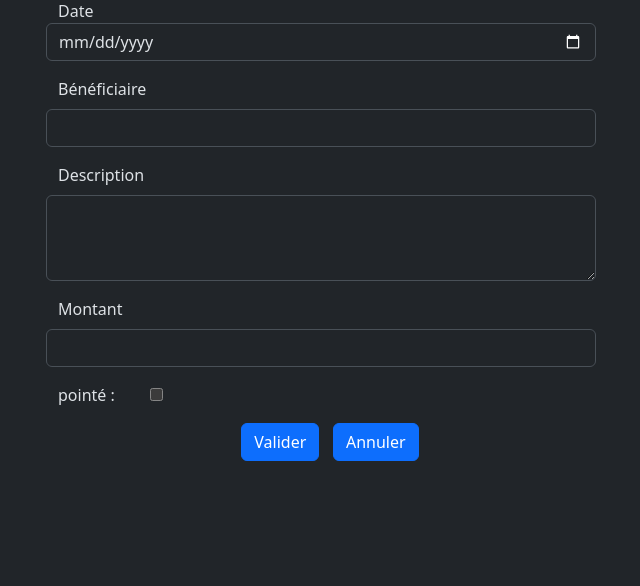
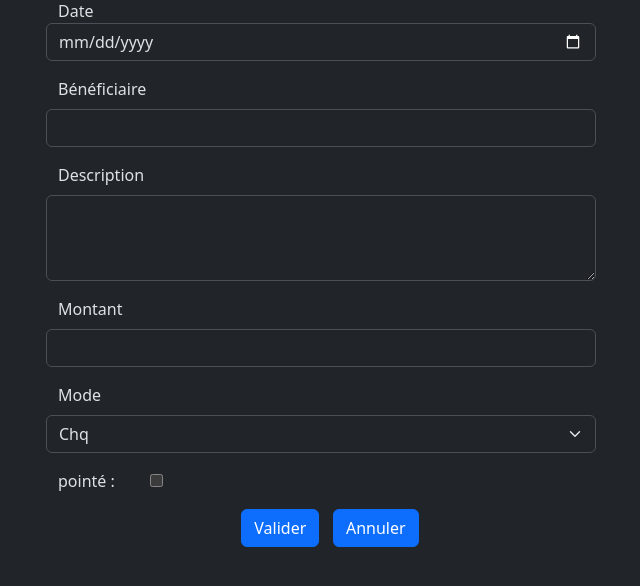
Before and after one commit to tp38/retouches, a Django app: template gestion/templates/gestion/detail_depense.html in a window 1280 px wide. Shown: the part 119-705 px from the top of the page, without its empty margins (319-959 px from the left). Run offline with Django 5.2, Linux system fonts and the light colour scheme; the template is opened without the code that fills it, so the values that code supplies are empty; parts of the project's set-up code (start-up, migrations or seed data) failed here and were passed over; some libraries are stand-ins or nearby versions.

Commit message:
modif liste recette, depense et prise en compte des depots dans la synthese

```diff
--- a/gestion/templates/gestion/detail_depense.html
+++ b/gestion/templates/gestion/detail_depense.html
@@ -24,6 +24,15 @@
           <input type="text" class="form-control" id="montantInput"  name="montant" value="{{ row.montant }}">
         </div>
         <div class="row mt-3">
+          <label for="modeSelect" class="form-label">Mode</label>
+          <select class="form-select" id="modeSelect" aria-label="depenseMode" name="mode">
+            {% if row.mode == "chq" %}<option value="chq" selected>Chq</option>{% else %}<option value="chq">Chq</option>{% endif %}
+            {% if row.mode == "cb" %}<option value="cb" selected>CB</option>{% else %}<option value="cb">CB</option>{% endif %}
+            {% if row.mode == "vrt" %}<option value="vrt" selected>Vrt</option>{% else %}<option value="vrt">Vrt</option>{% endif %}
+            {% if row.mode == "esp" %}<option value="esp" selected>Esp</option>{% else %}<option value="esp">Esp</option>{% endif %}
+          </select>
+        </div>
+        <div class="row mt-3">
           <div class="col-sm-2 col-6">
             <label for="bankInput">pointé : </label>
           </div>
--- a/gestion/templates/gestion/liste_recettes.html
+++ b/gestion/templates/gestion/liste_recettes.html
@@ -60,6 +60,9 @@
                         {% endif %}
                       </div>
                       <div class="col-sm-3 col-3 text-end">
+                        {% if row.reglements.commande.mode == 'esp' and row.reglements.commande.montant != 0 %}
+                        <i class="fa-solid fa-money-bill"></i>
+                        {% endif %}
                         {% if row.reglements.commande.montant != 0 %}
                           {{ row.reglements.commande.montant|floatformat:2 }}
                         {% endif %}
@@ -70,6 +73,9 @@
                     </div>
                     <div class="row">
                       <div class="col-sm-3 offset-sm-6 col-9 text-start">
+                        {% if row.reglements.livraison.mode == 'esp' and row.reglements.livraison.montant != 0  %}
+                        <i class="fa-solid fa-money-bill"></i>
+                        {% endif %}
                         {% if row.reglements.livraison.date.0 != 0 %}
                           L: {{row.reglements.livraison.date.0}}-{{row.reglements.livraison.date.1|twodigits}}-{{row.reglements.livraison.date.3|twodigits}}
                         {% endif %}
--- a/gestion/views/depenses.py
+++ b/gestion/views/depenses.py
@@ -40,6 +40,10 @@ def depense_detail(request, uuid):
                 doc['montant'] = float(request.POST.get( 'montant' ))
             except:
                 doc[''] = 0.0
+
+        # save mode if exists
+        if request.POST.__contains__( 'mode' ) :
+            doc['mode'] = request.POST.get('mode')
 
         # save bank_state if exists
         if request.POST.__contains__('bank') :
```
Also changed, not shown: gestion/views/synthese.py (+7 -1 lines).
